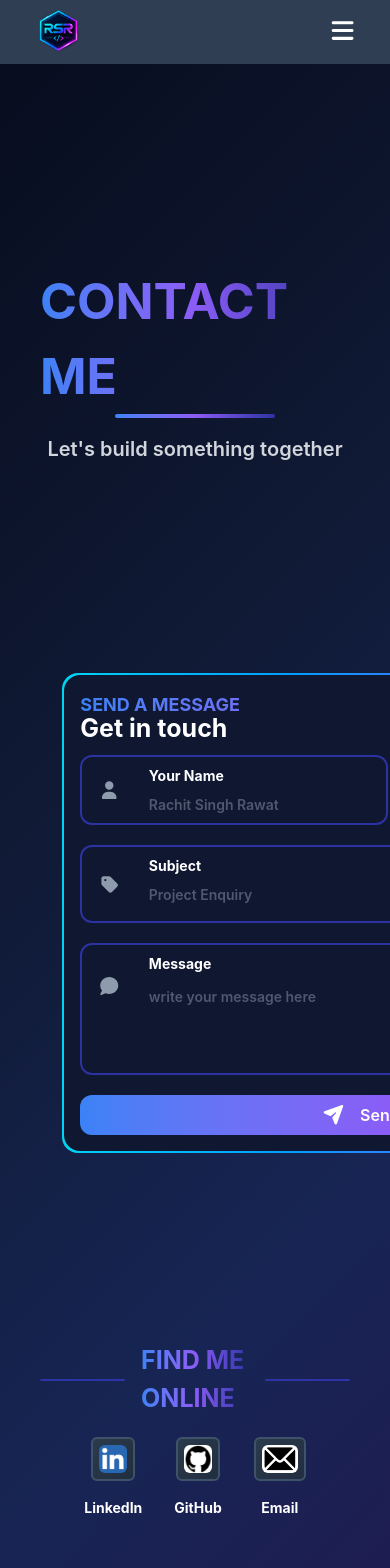
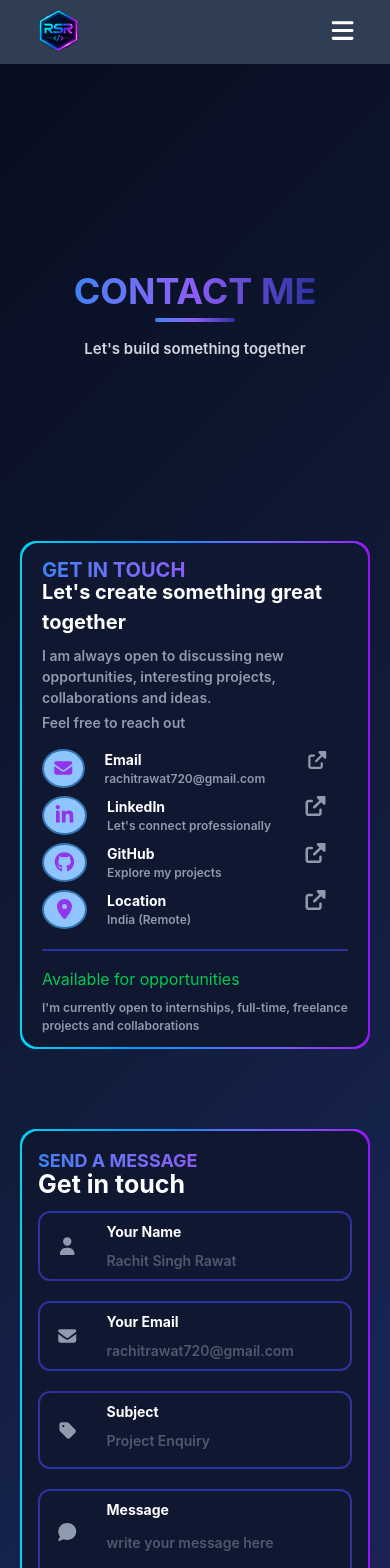
Before and after one commit to RachitRawat720/portfolio-website, a React (Vite) app: page /contact in a window 390 px wide. Shown: the top 1568 px of the page. Built offline with nearby package versions, Linux system fonts and the light colour scheme.

Commit message:
Contact page responsiveness management

```diff
--- a/src/components/Contact.jsx
+++ b/src/components/Contact.jsx
@@ -68,20 +68,20 @@ const Contact = () => {
     }
 
     return (
-        <div className='px-10 pb-10 pt-20 overflow-hidden bg-[linear-gradient(135deg,#080D1F_0%,#101A35_35%,#172554_65%,#24164F_100%)]'>
+        <div className='p-5 sm:px-10 pb-10 pt-20 overflow-hidden bg-[linear-gradient(135deg,#080D1F_0%,#101A35_35%,#172554_65%,#24164F_100%)]'>
             <motion.div initial={{opacity: 0, y: -200, scale: 0.4}} whileInView={{opacity: 1, y: 0, scale: 1}} transition={{duration: 2}} viewport={{ once: true, amount: 0.8}}
             className='flex flex-col justify-center items-center py-30 '>
-                <h1 className='text-[50px] font-bold bg-linear-to-r from-[#3B82F6] via-[#8B5CF6] to-[#3239b9d2] bg-clip-text text-transparent'>CONTACT ME</h1>
+                <h1 className='text-[36px] xs:text-[38px] sm:text-[40px] md:text-[42px] lg:text-[46px] xl:text-[50px] font-bold bg-linear-to-r from-[#3B82F6] via-[#8B5CF6] to-[#3239b9d2] bg-clip-text text-transparent'>CONTACT ME</h1>
 
-                <div className='h-1 w-40 bg-linear-to-r from-[#3B82F6] via-[#8B5CF6] to-[#3239b9d2] rounded-4xl'></div>
+                <div className='h-1 w-20 xs:w-25 md:w-30 lg:w-35 xl:w-40 bg-linear-to-r from-[#3B82F6] via-[#8B5CF6] to-[#3239b9d2] rounded-4xl'></div>
 
-                <h3 className='text-[20px] font-semibold text-gray-300 mt-4'>Let's build something together</h3>
+                <h3 className='text-[15px] xs:text-[16px] sm:text-[17px] md:text-[18px] lg:text-[19px] xl:text-[20px] font-semibold text-gray-300 mt-4'>Let's build something together</h3>
             </motion.div>
 
 
-            <div className='flex justify-center items-center gap-30 mt-15'>
+            <div className='flex flex-col lg:flex-row justify-center items-center lg:items-start gap-20 lg:gap-10 xl:gap-30 mt-15'>
                 <motion.div initial={{opacity: 0, x: -200, scale: 0.3}} whileInView={{opacity: 1, x: 0, scale: 1}} transition={{duration: 2}} viewport={{once: true, amount: 0.7}}
-                className='rounded-2xl bg-linear-to-r from-cyan-400 via-blue-500 to-purple-600 p-0.5'>
+                className='rounded-2xl bg-linear-to-r from-cyan-400 via-blue-500 to-purple-600 p-0.5 w-full xs:w-[85%] md:w-[65%] lg:w-full'>
                         <div className='flex flex-col px-5 py-3 rounded-2xl bg-[#0f1731]'>
 
                             <h2 className='bg-linear-to-r from-[#3B82F6] via-[#8B5CF6] to-[#FF4D6D] bg-clip-text text-transparent text-[20px] font-bold'>GET IN TOUCH</h2>
@@ -156,17 +156,17 @@ const Contact = () => {
 
                             </div>
 
-                            <div className='h-0.5 w-full bg-[#3239b9d2] rounded-full mt-8'></div>
+                            <div className='h-0.5 w-full bg-[#3239b9d2] rounded-full mt-5 lg:mt-5 xl:mt-8'></div>
 
-                            <p className='text-green-500 text-[16px] mt-4'>Available for opportunities</p>
+                            <p className='text-green-500 text-[16px] mt-4 lg:mt-1 xl:mt-4'>Available for opportunities</p>
                             <p className='text-[#8e9bad] text-[12px] font-semibold mt-2'>I'm currently open to internships, full-time, freelance projects and collaborations</p>
 
                         </div>
                 </motion.div>
 
                 <motion.div initial={{opacity: 0, x: 200, scale: 0.3}} whileInView={{opacity: 1, x: 0, scale: 1}} transition={{duration: 2}} viewport={{once: true, amount: 0.7}}
-                    className='rounded-2xl bg-linear-to-r from-cyan-400 via-blue-500 to-purple-600 p-0.5'>
-                        <div className='flex flex-col pl-4 pr-10 py-4 rounded-2xl bg-[#0f1731]'>
+                    className='rounded-2xl bg-linear-to-r from-cyan-400 via-blue-500 to-purple-600 p-0.5 w-full xs:w-[85%] sm:w-auto'>
+                        <div className='flex flex-col p-4 rounded-2xl bg-[#0f1731]'>
 
                             <h2 className='bg-linear-to-r from-[#3B82F6] via-[#8B5CF6] to-[#FF4D6D] bg-clip-text text-transparent text-[18px] font-bold'>SEND A MESSAGE</h2>
 
@@ -175,20 +175,20 @@ const Contact = () => {
                             <form onSubmit={handleSubmit}>
                                 <div className='flex flex-col w-full justify-center items-center gap-5 mt-2'>
 
-                                    <div className='flex gap-5'>
-                                        <div className='flex justify-center items-center border-2 border-[#3239b9d2] px-4 py-2 rounded-xl gap-5'>
+                                    <div className='flex flex-col w-full sm:flex-row gap-5'>
+                                        <div className='flex justify-start sm:justify-center items-center border-2 border-[#3239b9d2] px-4 py-2 rounded-xl gap-5'>
                                             <div className='flex'><FontAwesomeIcon icon={faUser} className='text-[18px]' color='#8e9bad'/></div>
 
-                                            <div className='flex flex-col gap-2'>
+                                            <div className='flex flex-col gap-2 w-full'>
                                                 <h3 className='text-[14px] text-white font-bold pl-2'>Your Name</h3>
                                                 <input type="text" name='name' placeholder='Rachit Singh Rawat' required className='text-[#8e9bad] font-semibold border-none text-[14px] pl-2'/>
                                             </div>
                                         </div>
 
-                                        <div className='flex justify-center items-center border-2 border-[#3239b9d2] px-4 py-2 rounded-xl gap-5'>
+                                        <div className='flex justify-start sm:justify-center items-center border-2 border-[#3239b9d2] px-4 py-2 rounded-xl gap-5'>
                                             <div className='flex'><FontAwesomeIcon icon={faEnvelope} className='text-[18px]' color='#8e9bad'/></div>
 
-                                            <div className='flex flex-col gap-2'>
+                                            <div className='flex flex-col gap-2 w-full'>
                                                 <h3 className='text-[14px] text-white font-bold pl-2'>Your Email</h3>
                                                 <input type="email" name='email' placeholder='rachitrawat720@gmail.com' required className='text-[#8e9bad] font-semibold border-none text-[14px] pl-2'/>
                                             </div>
@@ -237,39 +237,39 @@ const Contact = () => {
             <motion.div initial={{opacity: 0, y: 200, scale: 0.3}} whileInView={{opacity: 1, y: 0, scale: 1}} transition={{duration: 2}} viewport={{once: true, amount: 0.7}}
             className='flex flex-col'>
                 <div className='flex items-center justify-center gap-4 pt-40'>
-                    <div className='flex items-center justify-center h-0.5 w-40 bg-[#3239b9d2] rounded-full'></div>
+                    <div className='flex items-center justify-center h-0.5 w-17 xs:w-25 sm:w-40 bg-[#3239b9d2] rounded-full'></div>
 
-                    <h3 className='text-[25px] font-bold bg-linear-to-r from-[#3B82F6] via-[#8B5CF6] to-[#3239b9d2] bg-clip-text text-transparent'>FIND ME ONLINE</h3>
+                    <h3 className='text-[20px] sm:text-[22px] md:text-[25px] font-bold bg-linear-to-r from-[#3B82F6] via-[#8B5CF6] to-[#3239b9d2] bg-clip-text text-transparent'>FIND ME ONLINE</h3>
 
 
-                    <div className=' flex items-center justify-center h-0.5 w-40 bg-[#3239b9d2] rounded-full'></div>
+                    <div className=' flex items-center justify-center h-0.5 w-17 xs:w-25 sm:w-40 bg-[#3239b9d2] rounded-full'></div>
                 </div>
 
                 <div className='flex gap-8 justify-center items-center pt-5'>
                     <div className='flex flex-col justify-center items-center gap-4'>
-                        <a href='https://www.linkedin.com/in/rachit-singh-rawat/' target='_blank' rel="noopener noreferrer" className='group block '><div className='w-11 h-11 border-2 border-[#3e536a] bg-linear-to-br from-[#2b3b4c] to-[#212e3f] rounded-md flex justify-center items-center transition-transform duration-300 ease-in-out group-hover:scale-150'><img src={linkedin_logo} className='w-7 h-7 rounded-md' alt="" /></div></a>
+                        <a href='https://www.linkedin.com/in/rachit-singh-rawat/' target='_blank' rel="noopener noreferrer" className='group block '><div className='w-9 h-9 sm:w-10 sm:h-10 md:w-11 md:h-11 border-2 border-[#3e536a] bg-linear-to-br from-[#2b3b4c] to-[#212e3f] rounded-md flex justify-center items-center transition-transform duration-300 ease-in-out group-hover:scale-150'><img src={linkedin_logo} className='w-6 h-6 md:w-7 md:h-7 rounded-md' alt="" /></div></a>
 
-                        <p className='text-white text-[14px] font-bold'>LinkedIn</p>
+                        <p className='text-white text-[12px] sm:text-[13px] md:text-[14px] font-bold'>LinkedIn</p>
                     </div>
 
                     <div className='flex flex-col justify-center items-center gap-4'>
-                        <a href='https://github.com/RachitRawat720' target='_blank' rel="noopener noreferrer" className='group block'><div className='w-11 h-11 border-2 border-[#3e536a] bg-linear-to-br from-[#2b3b4c] to-[#212e3f] rounded-md flex items-center justify-center transition-transform duration-300 ease-in-out group-hover:scale-150'><img src={github_logo} className='w-7 h-7 rounded-md' alt="" /></div></a>
+                        <a href='https://github.com/RachitRawat720' target='_blank' rel="noopener noreferrer" className='group block'><div className='w-9 h-9 sm:w-10 sm:h-10 md:w-11 md:h-11 border-2 border-[#3e536a] bg-linear-to-br from-[#2b3b4c] to-[#212e3f] rounded-md flex items-center justify-center transition-transform duration-300 ease-in-out group-hover:scale-150'><img src={github_logo} className='w-6 h-6 md:w-7 md:h-7 rounded-md' alt="" /></div></a>
 
-                        <p className='text-white text-[14px] font-bold'>GitHub</p>
+                        <p className='text-white text-[12px] sm:text-[13px] md:text-[14px] font-bold'>GitHub</p>
                     </div>
 
                     <div className='flex flex-col justify-center items-center gap-4'>
-                        <a href='mailto:rachitrawat720@gmail.com' target='_blank' rel="noopener noreferrer" className='group block'><div className='w-13 h-11 border-2 border-[#3e536a] bg-linear-to-br from-[#2b3b4c] to-[#212e3f] rounded-md flex items-center justify-center transition-transform duration-300 ease-in-out group-hover:scale-150'><img src={email_logo} className='w-9 h-7 rounded-md' alt="" /></div></a>
+                        <a href='mailto:rachitrawat720@gmail.com' target='_blank' rel="noopener noreferrer" className='group block'><div className='w-11 h-9 sm:w-12 sm:h-10 md:w-13 md:h-11 border-2 border-[#3e536a] bg-linear-to-br from-[#2b3b4c] to-[#212e3f] rounded-md flex items-center justify-center transition-transform duration-300 ease-in-out group-hover:scale-150'><img src={email_logo} className='w-8 h-6 md:w-9 md:h-7 rounded-md' alt="" /></div></a>
 
-                        <p className='text-white text-[14px] font-bold'>Email</p>
+                        <p className='text-white text-[12px] sm:text-[13px] md:text-[14px] font-bold'>Email</p>
                     </div>
                 </div>
             </motion.div>
 
             <motion.div initial={{opacity: 0, y: 100, scale: 0.3}} whileInView={{opacity: 1, y: 0, scale: 1}} transition={{duration: 2}} viewport={{once: true, amount: 0.7}}
             className='flex flex-col justify-center items-center mt-20 mb-20'>
-                <h2 className='text-[35px] font-bold text-[#a5b0be]'>Thanks for stopping by.</h2>
-                <h3 className='text-[20px] text-[#8099c1] font-bold'>Let's create something great together</h3>
+                <h2 className='text-[25px] sm:text-[30px] md:text-[35px] font-bold text-[#a5b0be]'>Thanks for stopping by.</h2>
+                <h3 className='text-[15px] sm:text-[17px] md:text-[20px] text-[#8099c1] font-bold'>Let's create something great together</h3>
             </motion.div>
 
             <MoveToTop />
```
